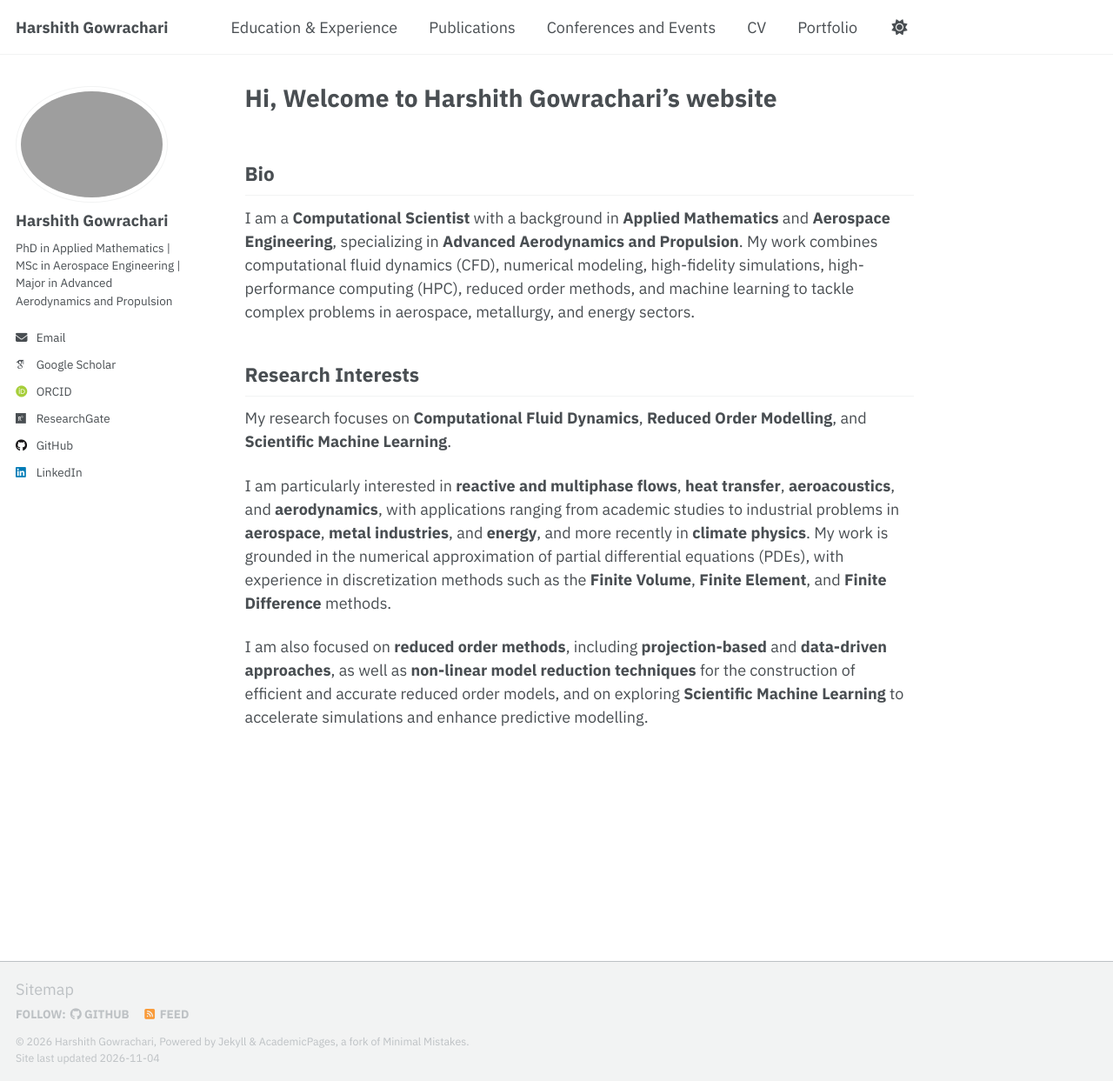
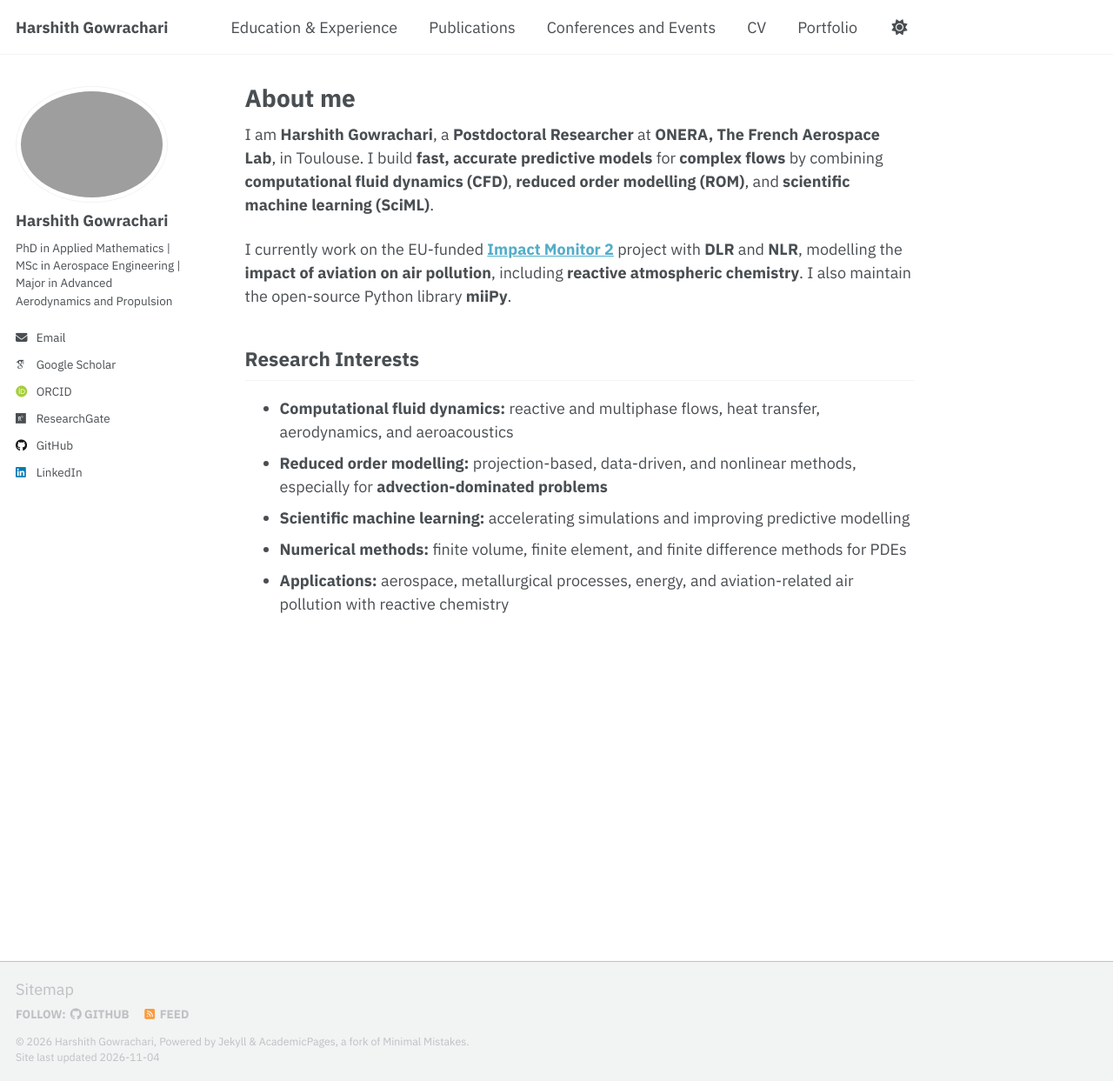
Before and after one commit to harshith-gowrachari/harshith-gowrachari.github.io, a Jekyll site: the page built from _pages/about.md, in a window 1280 px wide and 1243 px high. Shown: the whole window at 87% size. Built offline with Jekyll 4.4.1, drawn with Linux system fonts in a browser that asks for light colours; some web fonts are replaced; a script that is not in the unit is left out.

Commit message:
Update homepage bio with current ONERA role

```diff
--- a/_pages/about.md
+++ b/_pages/about.md
@@ -1,20 +1,20 @@
 ---
 permalink: /
-title: "Hi, Welcome to Harshith Gowrachari's website"
+title: "About me"
 author_profile: true
 redirect_from:
   - /about/
   - /about.html
 ---
 
-## Bio
+I am **Harshith Gowrachari**, a **Postdoctoral Researcher** at **ONERA, The French Aerospace Lab**, in Toulouse. I build **fast, accurate predictive models** for **complex flows** by combining **computational fluid dynamics (CFD)**, **reduced order modelling (ROM)**, and **scientific machine learning (SciML)**.
 
-I am a **Computational Scientist** with a background in **Applied Mathematics** and **Aerospace Engineering**, specializing in **Advanced Aerodynamics and Propulsion**. My work combines computational fluid dynamics (CFD), numerical modeling, high-fidelity simulations, high-performance computing (HPC), reduced order methods, and machine learning to tackle complex problems in aerospace, metallurgy, and energy sectors.
+I currently work on the EU-funded [**Impact Monitor 2**](https://impactmonitor.eu/im2/) project with **DLR** and **NLR**, modelling the **impact of aviation on air pollution**, including **reactive atmospheric chemistry**. I also maintain the open-source Python library **miiPy**.
 
 ## Research Interests
 
-My research focuses on **Computational Fluid Dynamics**, **Reduced Order Modelling**, and **Scientific Machine Learning**.
-
-I am particularly interested in **reactive and multiphase flows**, **heat transfer**, **aeroacoustics**, and **aerodynamics**, with applications ranging from academic studies to industrial problems in **aerospace**, **metal industries**, and **energy**, and more recently in **climate physics**.  My work is grounded in the numerical approximation of partial differential equations (PDEs), with experience in discretization methods such as the **Finite Volume**, **Finite Element**, and **Finite Difference** methods.
-
-I am also focused on **reduced order methods**, including **projection-based** and **data-driven approaches**, as well as **non-linear model reduction techniques** for the construction of efficient and accurate reduced order models, and on exploring **Scientific Machine Learning** to accelerate simulations and enhance predictive modelling.
+- **Computational fluid dynamics:** reactive and multiphase flows, heat transfer, aerodynamics, and aeroacoustics
+- **Reduced order modelling:** projection-based, data-driven, and nonlinear methods, especially for **advection-dominated problems**
+- **Scientific machine learning:** accelerating simulations and improving predictive modelling
+- **Numerical methods:** finite volume, finite element, and finite difference methods for PDEs
+- **Applications:** aerospace, metallurgical processes, energy, and aviation-related air pollution with reactive chemistry
```
